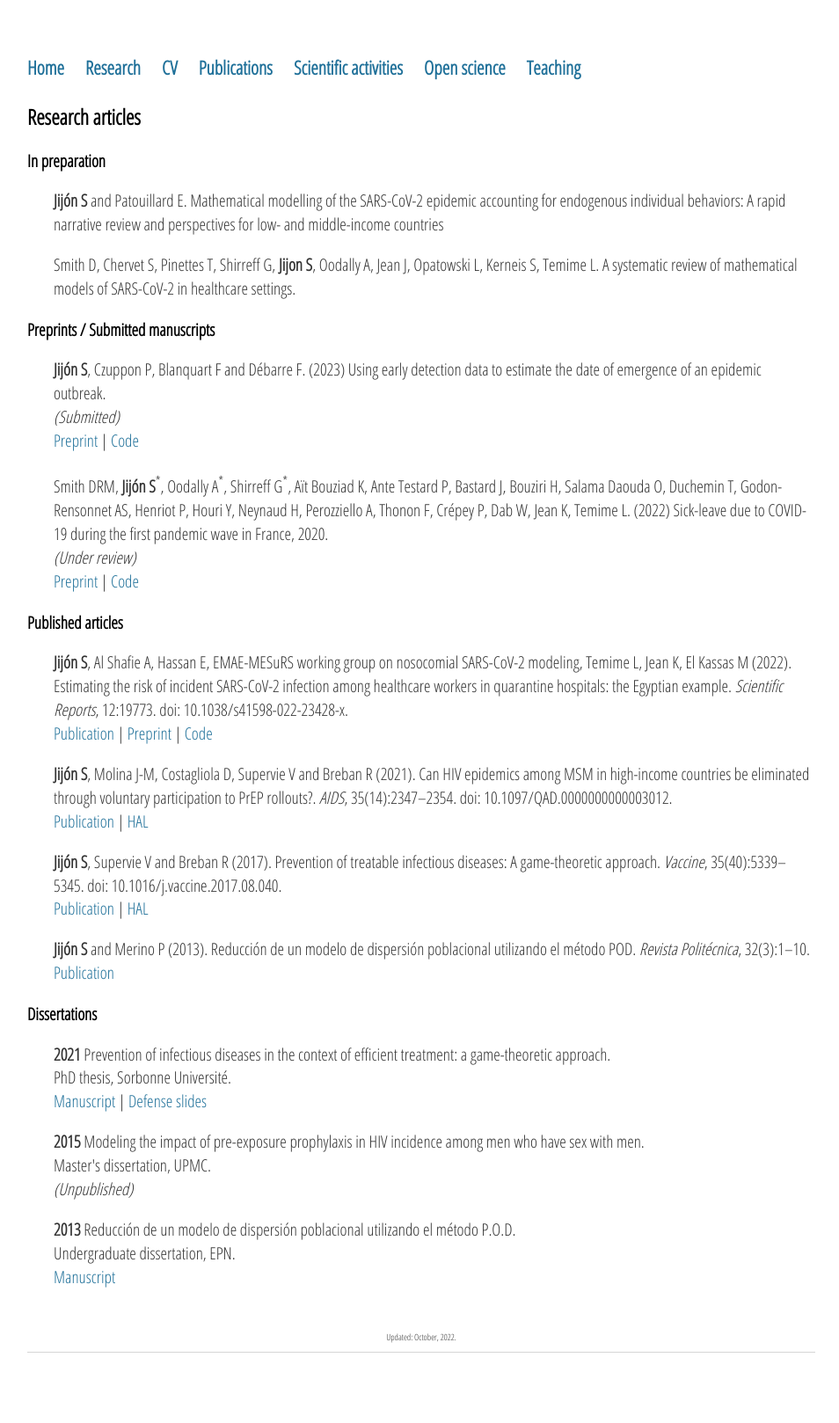
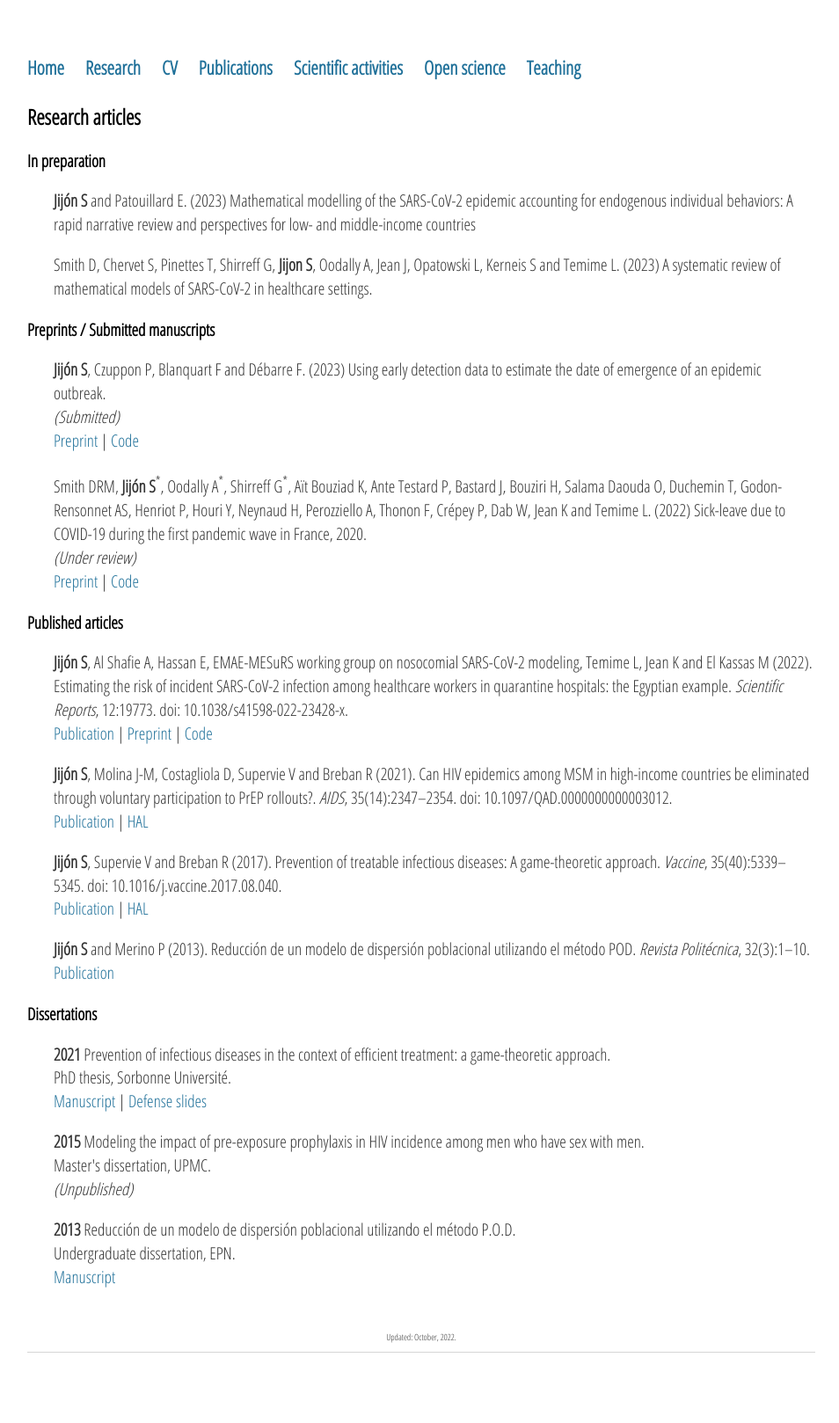
Before and after one commit to sjijon/sjijon.github.io, a Jekyll site: the page built from publications.html, in a window 1280 px wide. Shown: the whole page at 88% size, without its empty margins (161-1115 px from the left). Built offline with Jekyll 4.4.1, drawn with Linux system fonts in a browser that asks for light colours; nearby versions of some CDN libraries.

Commit message:
add years

```diff
--- a/publications.html
+++ b/publications.html
@@ -7,10 +7,10 @@
 
 	<h3>In preparation</h3>
 	<p style="padding-left:30px;">
-		<strong>Jijón S</strong> and Patouillard E. Mathematical modelling of the SARS-CoV-2 epidemic accounting for endogenous individual behaviors: A rapid narrative review and perspectives for low- and middle-income countries
+		<strong>Jijón S</strong> and Patouillard E. (2023) Mathematical modelling of the SARS-CoV-2 epidemic accounting for endogenous individual behaviors: A rapid narrative review and perspectives for low- and middle-income countries
 	</p>
 	<p style="padding-left:30px;">
-		Smith D, Chervet S, Pinettes T, Shirreff G, <strong>Jijon S</strong>, Oodally A, Jean J, Opatowski L, Kerneis S, Temime L. A systematic review of mathematical models of SARS-CoV-2 in healthcare settings.
+		Smith D, Chervet S, Pinettes T, Shirreff G, <strong>Jijon S</strong>, Oodally A, Jean J, Opatowski L, Kerneis S and Temime L. (2023) A systematic review of mathematical models of SARS-CoV-2 in healthcare settings.
 	</p>
 
 
@@ -24,7 +24,7 @@
 		<a href="https://github.com/sjijon/estimate-emergence-from-data" target="_blank">Code</a>
 	</p>
 	<p style="padding-left:30px;">
-		Smith DRM, <strong>Jijón S</strong><sup>*</sup>, Oodally A<sup>*</sup>, Shirreff G<sup>*</sup>, Aït Bouziad K, Ante Testard P, Bastard J, Bouziri H, Salama Daouda O, Duchemin T, Godon-Rensonnet AS, Henriot P, Houri Y, Neynaud H, Perozziello A, Thonon F, Crépey P, Dab W, Jean K, Temime L. (2022) Sick-leave due to COVID-19 during the first pandemic wave in France, 2020.
+		Smith DRM, <strong>Jijón S</strong><sup>*</sup>, Oodally A<sup>*</sup>, Shirreff G<sup>*</sup>, Aït Bouziad K, Ante Testard P, Bastard J, Bouziri H, Salama Daouda O, Duchemin T, Godon-Rensonnet AS, Henriot P, Houri Y, Neynaud H, Perozziello A, Thonon F, Crépey P, Dab W, Jean K and Temime L. (2022) Sick-leave due to COVID-19 during the first pandemic wave in France, 2020.
 		<br>
 		<em>(Under review)</em>
 		<br>
@@ -34,7 +34,7 @@
 
 	<h3>Published articles</h3>
 	<p style="padding-left:30px;">
-		<strong>Jijón S</strong>, Al Shafie A, Hassan E, EMAE-MESuRS working group on nosocomial SARS-CoV-2 modeling, Temime L, Jean K, El Kassas M (2022).
+		<strong>Jijón S</strong>, Al Shafie A, Hassan E, EMAE-MESuRS working group on nosocomial SARS-CoV-2 modeling, Temime L, Jean K and El Kassas M (2022).
 		Estimating the risk of incident SARS-CoV-2 infection among healthcare workers in quarantine hospitals: the Egyptian example.
 		<em>Scientific Reports</em>, 12:19773. doi: 10.1038/s41598-022-23428-x.
 		<br>
```
